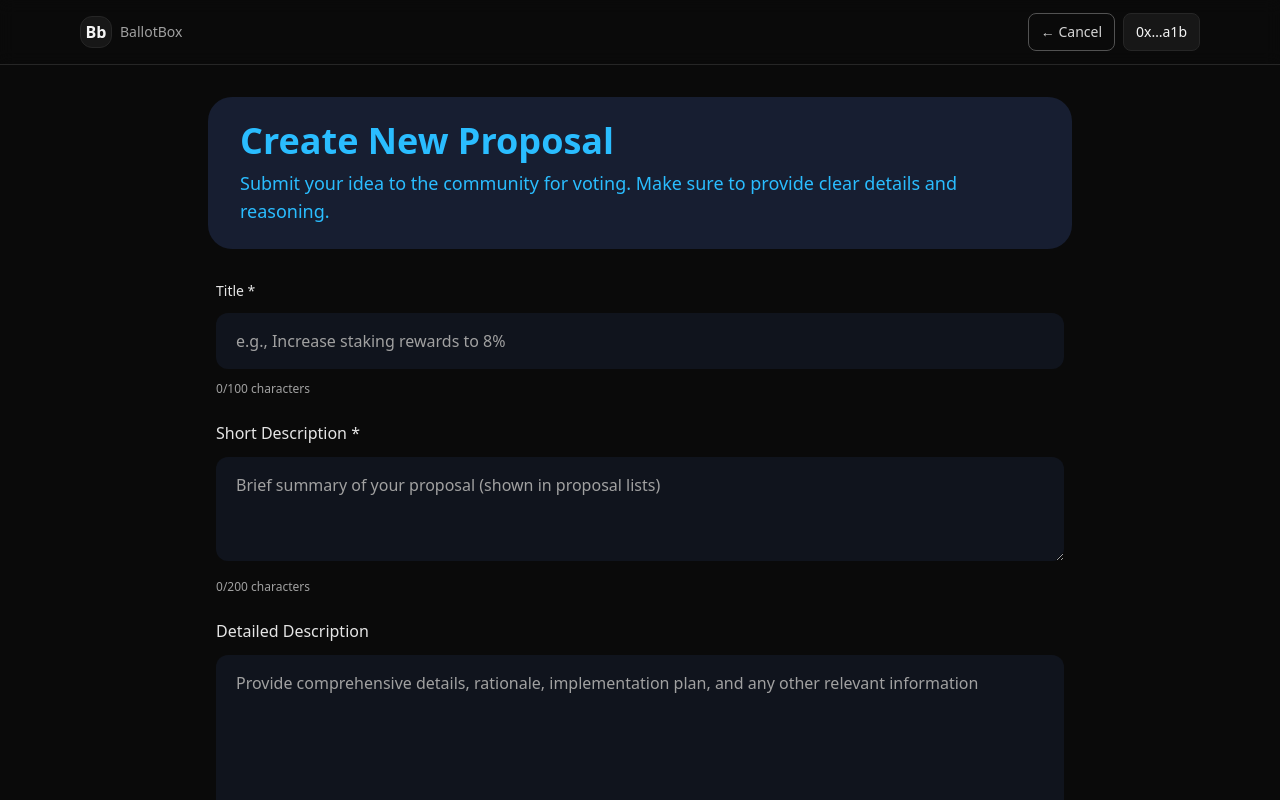
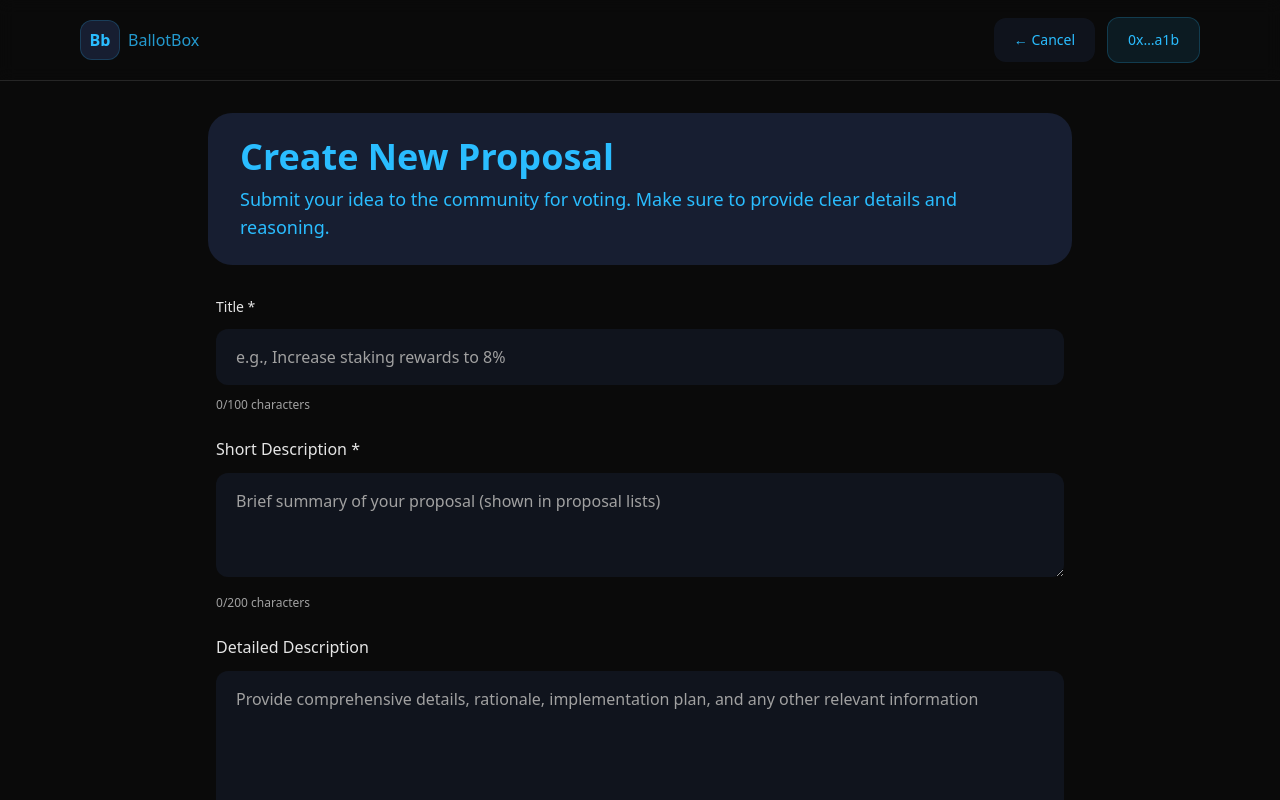
Before and after one commit to jillo-abdullahi/ballotBox, a React (Vite) app: page /create in a window 1280 px wide. Shown: the top 800 px of the page. Built offline with nearby package versions, Linux system fonts and the light colour scheme.

Commit message:
feat: update navbar styling

```diff
--- a/src/components/Navbar.tsx
+++ b/src/components/Navbar.tsx
@@ -21,22 +21,22 @@ export default function Navbar() {
 
   return (
     <header className="sticky top-0 z-10 border-b border-neutral-800 bg-neutral-950/70 backdrop-blur">
-      <div className="mx-auto max-w-6xl h-16 px-4 flex items-center justify-between">
+      <div className="mx-auto max-w-6xl h-20 px-4 flex items-center justify-between">
         <Link to="/" className="flex items-center gap-2">
-          <div className="h-8 w-8 rounded-xl bg-neutral-900 border border-neutral-800 grid place-items-center font-bold">
+          <div className="h-10 w-10 rounded-xl bg-blue-bg border border-blue-text/20 grid place-items-center font-bold text-blue-text">
             Bb
           </div>
-          <span className="text-sm text-neutral-400 hidden sm:inline">
+          <span className="text-base text-blue-text/80 hidden sm:inline font-medium">
             BallotBox
           </span>
         </Link>
 
-        <nav className="flex items-center gap-2">
+        <nav className="flex items-center gap-3">
           {/* Back button for proposal pages */}
           {isProposalPage && (
             <Link
               to="/"
-              className="rounded-lg border border-neutral-800 bg-neutral-900 px-3 py-2 text-sm hover:bg-neutral-800"
+              className="rounded-xl bg-blue-bg/50 px-5 py-3 text-sm text-blue-text hover:bg-blue-bg/70 focus:bg-blue-bg/20 focus:ring-2 focus:ring-blue-text/20 focus:outline-none transition-all duration-200 font-medium"
             >
               ← Back
             </Link>
@@ -46,7 +46,7 @@ export default function Navbar() {
           {isProposalPage && (
             <button
               onClick={handleShare}
-              className="rounded-lg border border-neutral-800 bg-neutral-900 px-3 py-2 text-sm hover:bg-neutral-800"
+              className="rounded-xl bg-blue-bg/50 px-5 py-3 text-sm text-blue-text hover:bg-blue-bg/70 focus:bg-blue-bg/20 focus:ring-2 focus:ring-blue-text/20 focus:outline-none transition-all duration-200 font-medium"
               title="Share proposal"
             >
               Share
@@ -57,7 +57,7 @@ export default function Navbar() {
           {isCreatePage && (
             <Link
               to="/"
-              className="rounded-lg border border-neutral-600 text-neutral-300 px-3 py-2 text-sm hover:bg-neutral-800 transition-colors"
+              className="rounded-xl bg-blue-bg/50 px-5 py-3 text-sm text-blue-text hover:bg-blue-bg/70 focus:bg-blue-bg/20 focus:ring-2 focus:ring-blue-text/20 focus:outline-none transition-all duration-200 font-medium"
             >
               ← Cancel
             </Link>
@@ -65,7 +65,7 @@ export default function Navbar() {
 
           {/* Mock wallet connection */}
           <button
-            className="rounded-lg border border-neutral-800 bg-neutral-900 px-3 py-2 text-sm hover:bg-neutral-800"
+            className="rounded-xl bg-blue-text/10 border border-blue-text/20 px-5 py-3 text-sm text-blue-text hover:bg-blue-text/20 focus:bg-blue-text/5 focus:ring-2 focus:ring-blue-text/20 focus:outline-none transition-all duration-200 font-medium"
             title="Connected wallet (mock)"
           >
             0x…a1b
```
